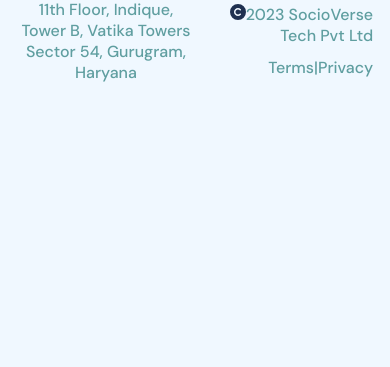
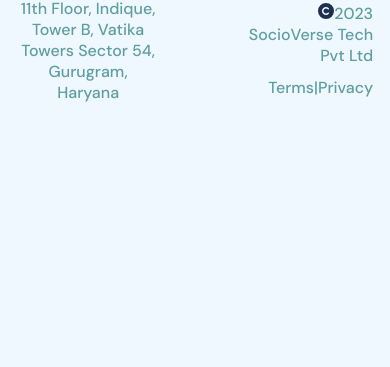
Before and after one commit to kapilchaudharygithub/Nected, a plain HTML site: page index.html in a window 390 px wide. Shown: the part 477-844 px from the top of the page. Drawn offline with Linux system fonts and the light colour scheme.

Commit message:
Update style.css

```diff
--- a/style.css
+++ b/style.css
@@ -211,6 +211,10 @@ main h3{
      .join-now p{
         font-size: .9rem;
      }
+     .left,.right{
+        width: 40%;
+
+     }
 
 
  }
```
